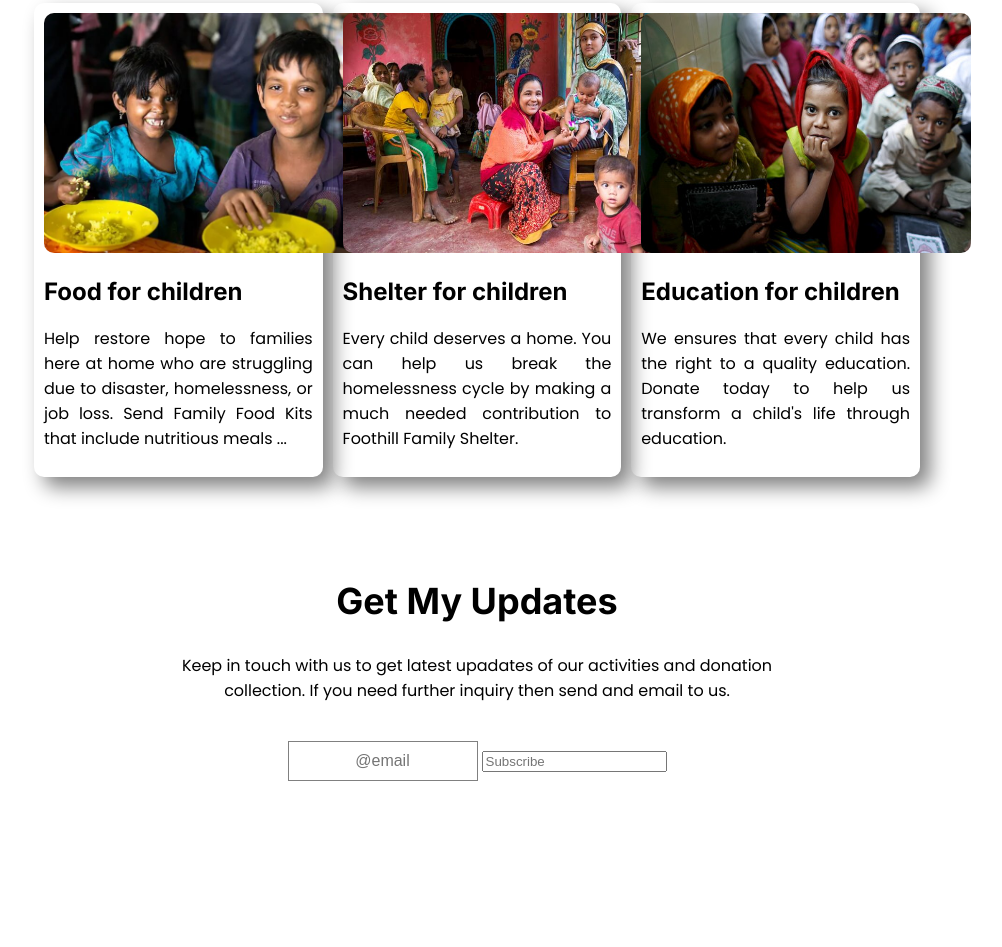
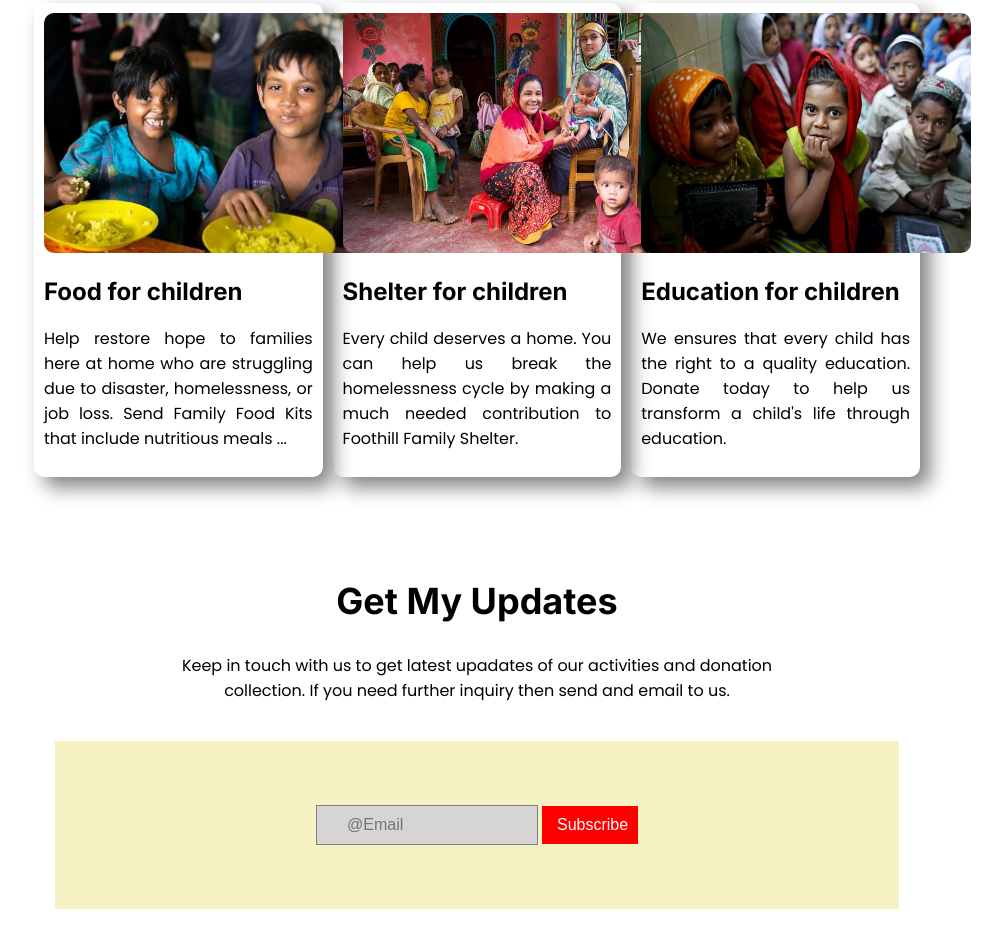
Before and after one commit to Ziaul-hasan/donate_for_children, a plain HTML site: page index.html in a window 1280 px wide. Shown: the part 2258-3205 px from the top of the page, without its empty margins (163-1165 px from the left). Before the commit the page ends 3039 px from the top, so only its background shows below. Drawn offline with Linux system fonts and the light colour scheme.

Commit message:
form done

```diff
--- a/index.html
+++ b/index.html
@@ -93,15 +93,15 @@
             </div>
         </div>
     </section>
-    <section>
+    <section class="subscribe">
         <div class="donate-top">
             <h1>Get My Updates</h1>
             <p>Keep in touch with us to get latest upadates of our activities and donation collection. If you need further inquiry then send and email to us.</p>
         </div>
-        <div class="donate-form">
+        <div id="form-bg" class="donate-form">
             <form action="#">
-                <input class="submit" type="email" placeholder="@email">
-                <input type="text" placeholder="Subscribe">
+                <input class="submit" type="email" placeholder="@Email">
+                <input class="sub-button" type="submit" value="Subscribe">
             </form>
         </div>
     </section>
--- a/style.css
+++ b/style.css
@@ -127,13 +127,28 @@ body{
     text-align: justify;
 }
 .submit{
-    width: 20%;
+    width: 25%;
     padding: 10px 30px;
-    text-align: center;
     border: 1px solid gray;
     font-size: 16px;
     font-weight: 300;
-    color: gainsboro;
-    margin: 0;
-
+    color: rgb(95, 95, 95);
+    background-color: rgb(214, 212, 212);
 }
+.sub-button{
+    width: 15%;
+    padding: 10px 15px;
+    text-align: center;
+    font-size: 16px;
+    font-weight: 300;
+    color: white;
+    background-color: red;
+    border: none;
+}
+#form-bg{
+    background-color: rgba(240, 230, 140, 0.514);
+    padding: 5% 8%;
+}
+.subscribe{
+    margin: 5% auto;
+}
```
